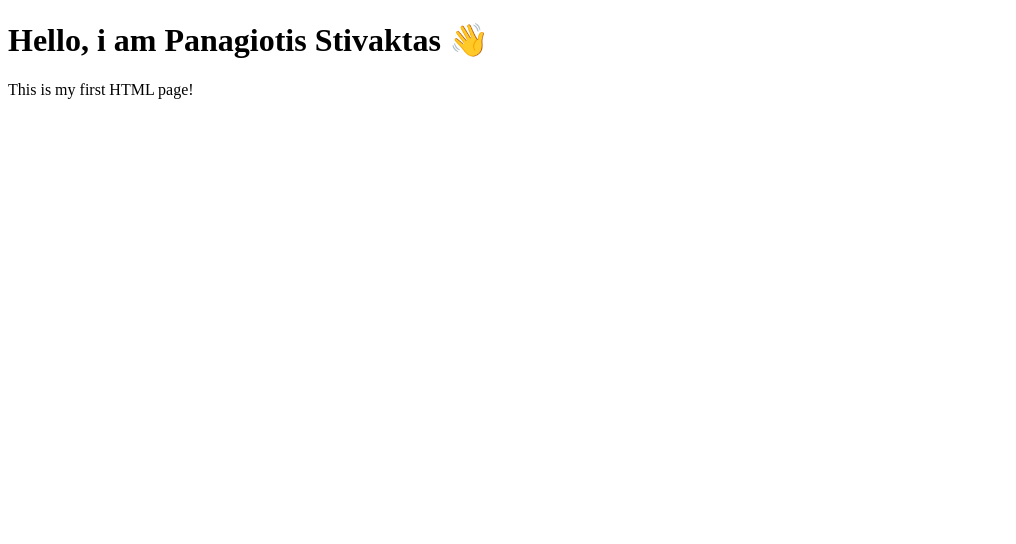
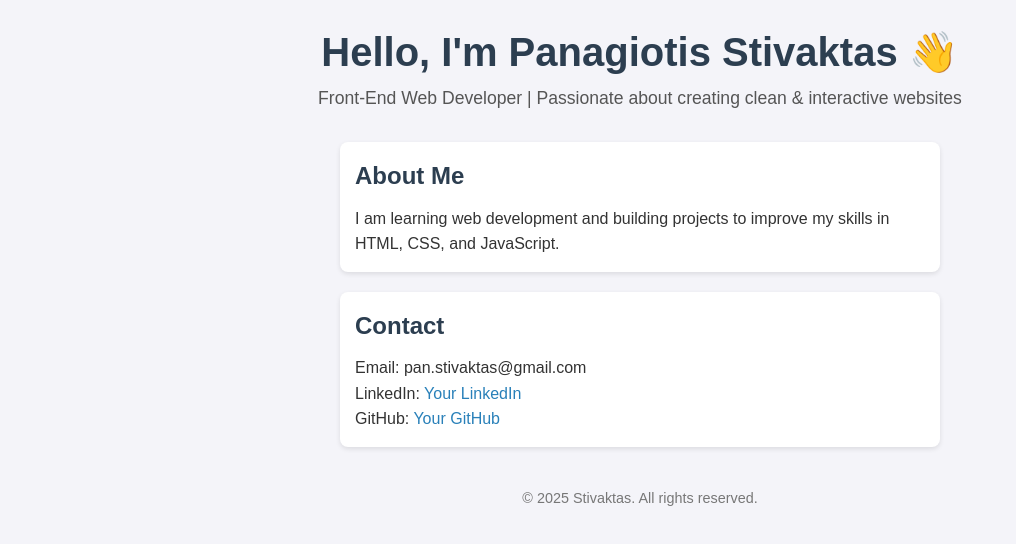
Before and after one commit to PanoStiv/portfolio, a plain HTML site: page bio-page/index.html in a window 1280 px wide. Shown: the whole page, without its empty margins (0-1016 px from the left). Drawn offline with Linux system fonts and the light colour scheme.

Commit message:
Add content and basic CSS styling for Bio Page

```diff
--- /dev/null
+++ b/bio-page/css/style.css
@@ -0,0 +1,64 @@
+/* Reset */
+* {
+  margin: 0;
+  padding: 0;
+  box-sizing: border-box;
+}
+
+/* Body styling */
+body {
+  font-family: Arial, sans-serif;
+  line-height: 1.6;
+  background-color: #f4f4f9;
+  color: #333;
+  padding: 20px;
+}
+
+/* Header */
+header {
+  text-align: center;
+  margin-bottom: 30px;
+}
+
+header h1 {
+  font-size: 2.5rem;
+  color: #2c3e50;
+}
+
+header p {
+  font-size: 1.1rem;
+  color: #555;
+}
+
+/* Sections */
+section {
+  max-width: 600px;
+  margin: 20px auto;
+  padding: 15px;
+  background-color: #fff;
+  border-radius: 8px;
+  box-shadow: 0 2px 5px rgba(0,0,0,0.1);
+}
+
+section h2 {
+  margin-bottom: 10px;
+  color: #2c3e50;
+}
+
+/* Links */
+a {
+  color: #2980b9;
+  text-decoration: none;
+}
+
+a:hover {
+  text-decoration: underline;
+}
+
+/* Footer */
+footer {
+  text-align: center;
+  margin-top: 40px;
+  font-size: 0.9rem;
+  color: #777;
+}
--- a/bio-page/index.html
+++ b/bio-page/index.html
@@ -1,12 +1,34 @@
 <!DOCTYPE html>
 <html lang="en">
   <head>
+    <link rel="stylesheet" href="css/style.css">
+
     <meta charset="UTF-8" />
     <meta name="viewport" content="width=device-width, initial-scale=1.0" />
     <title>My personal site</title>
   </head>
+
   <body>
-    <h1>Hello, i am Panagiotis Stivaktas 👋</h1>
-    <p>This is my first HTML page!</p>
-  </body>
+  <header>
+    <h1>Hello, I'm Panagiotis Stivaktas 👋</h1>
+    <p>Front-End Web Developer | Passionate about creating clean & interactive websites</p>
+  </header>
+
+  <section class="about">
+    <h2>About Me</h2>
+    <p>I am learning web development and building projects to improve my skills in HTML, CSS, and JavaScript.</p>
+  </section>
+
+  <section class="contact">
+    <h2>Contact</h2>
+    <p>Email: pan.stivaktas@gmail.com</p>
+    <p>LinkedIn: <a href="https://www.linkedin.com/in/" target="_blank">Your LinkedIn</a></p>
+    <p>GitHub: <a href="https://github.com/panostiv" target="_blank">Your GitHub</a></p>
+  </section>
+
+  <footer>
+    <p>© 2025 Stivaktas. All rights reserved.</p>
+  </footer>
+</body>
+
 </html>
```
